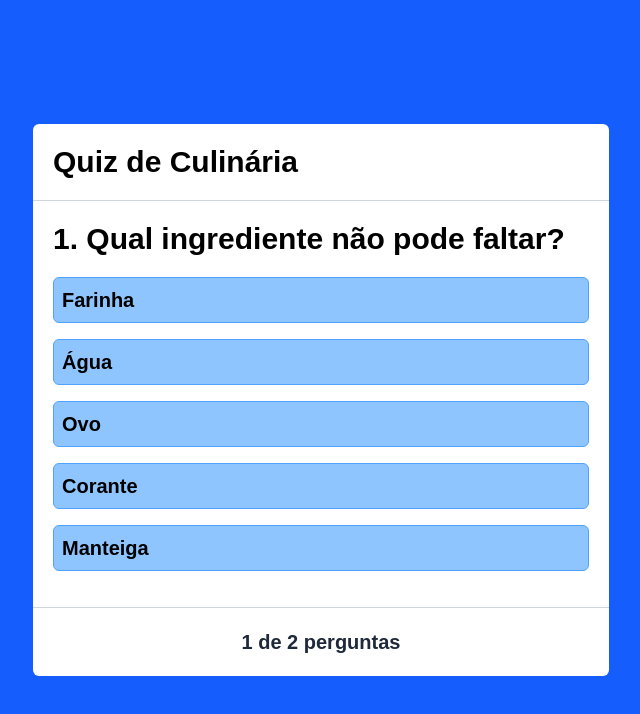
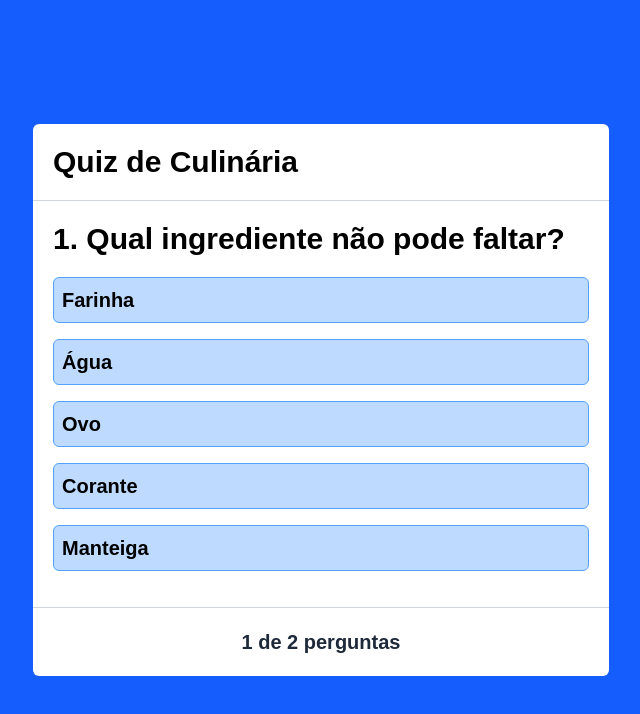
Before and after one commit to DiogoAAbreu/quiz-ts, a Next.js app: page / in a window 1280 px wide. Shown: the top 714 px of the page, without its empty margins (319-959 px from the left). Built offline with nearby package versions, Linux system fonts and the light colour scheme.

Commit message:
feat: adicionado verificações para mudar estilo das opções de acordo com que são clicadas e se esta correta ou nao

```diff
--- a/src/components/OptionItem.tsx
+++ b/src/components/OptionItem.tsx
@@ -1,29 +1,39 @@
+import { questionList } from "@/data/questionList";
 import { OptionType } from "@/types/Question"
+import { useState } from "react";
 
 type Props = {
     option: string;
     correct: boolean;
-    setCurrentQuestion: React.Dispatch<React.SetStateAction<number>>
-    setAnswersList: React.Dispatch<React.SetStateAction<OptionType[]>>
-    answersList: OptionType[]
+    setCurrentQuestion: React.Dispatch<React.SetStateAction<number>>;
+    currentQuestion: number;
+    setAnswersList: React.Dispatch<React.SetStateAction<OptionType[]>>;
+    answersList: OptionType[];
 }
 
-const OptionItem = ({ option, correct, answersList, setCurrentQuestion, setAnswersList }: Props) => {
+const OptionItem = ({ option, correct, setCurrentQuestion, currentQuestion, setAnswersList, answersList, }: Props) => {
+
+    const [optionSelected, setOptionSelected] = useState<boolean>(false);
 
     const handleResponse = () => {
         setAnswersList([
             ...answersList,
             { option, correct }
         ])
+        setOptionSelected(true);
 
-        setCurrentQuestion(1);
+        //setCurrentQuestion(1);
     }
 
     return (
         <>
             <li
                 onClick={handleResponse}
-                className={`p-2 rounded-md bg-blue-300 border-1 border-blue-400 font-bold text-xl mb-4 cursor-pointer`}>{option}</li>
+                className={`p-2 rounded-md bg-blue-200 border-1 border-blue-400 font-bold text-xl mb-4
+                 ${(optionSelected && correct) && 'bg-green-200 border-1 border-green-400'}
+                 ${(optionSelected && !correct) && 'bg-red-200 border-1 border-red-400'}
+                 ${currentQuestion == answersList.length ? 'cursor-default' : 'cursor-pointer hover:opacity-70'}
+                `}>{option}</li>
         </>
     )
 }
--- a/src/components/QuestionItem.tsx
+++ b/src/components/QuestionItem.tsx
@@ -24,6 +24,7 @@ const QuestionItem = ({ currentQuestion, selectedQuestion, setCurrentQuestion, s
                         setCurrentQuestion={setCurrentQuestion}
                         setAnswersList={setAnswersList}
                         answersList={answersList}
+                        currentQuestion={currentQuestion}
                     />)}
             </ul>
         </div>
```
